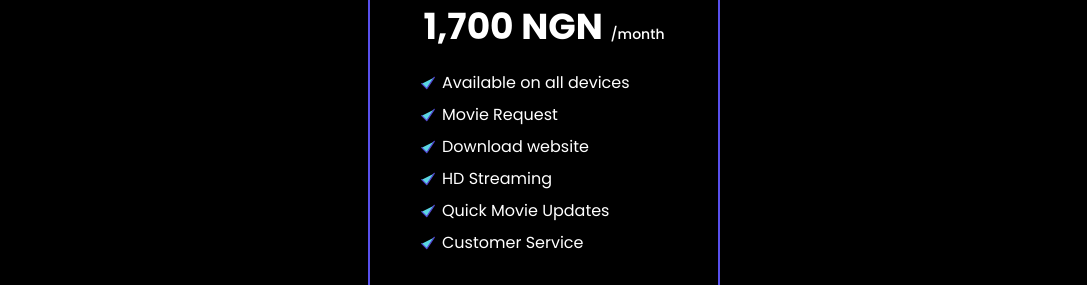
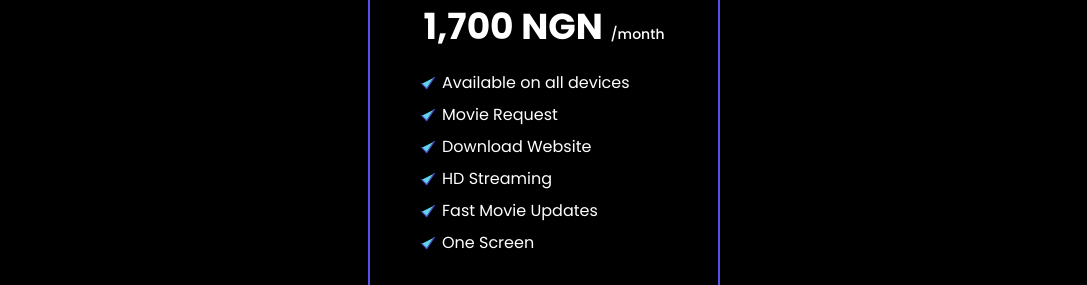
Before and after one commit to codewithalexsz/shuttermovies-v2, a website: page index.html in a window 1280 px wide. Shown: the part 4380-4665 px from the top of the page, without its empty margins (96-1183 px from the left). Drawn offline with nearby package versions, Linux system fonts and the light colour scheme.

Commit message:
Update index.html

```diff
--- a/index.html
+++ b/index.html
@@ -485,7 +485,7 @@
               />
             </svg>
 
-            <span class="text-white">Download website</span>
+            <span class="text-white">Download Website</span>
           </li>
 
           <li class="flex items-center gap-1">
@@ -523,7 +523,7 @@
               />
             </svg>
 
-            <span class="text-white">Quick Movie Updates</span>
+            <span class="text-white">Fast Movie Updates</span>
           </li>
 
           <li class="flex items-center gap-1">
@@ -542,7 +542,7 @@
               />
             </svg>
 
-            <span class="text-white">Customer Service</span>
+            <span class="text-white">One Screen</span>
           </li>
         </ul>
 
```
